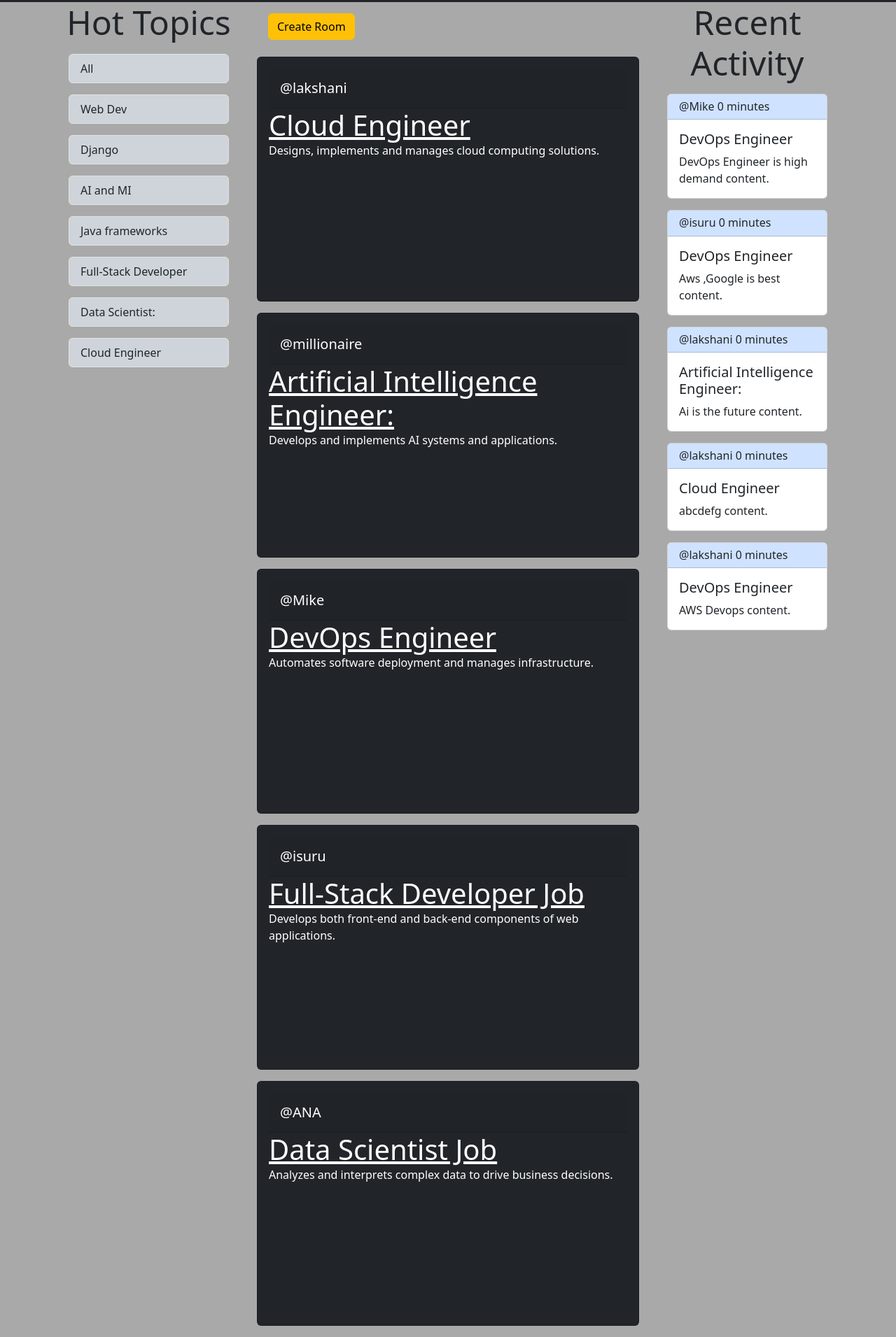
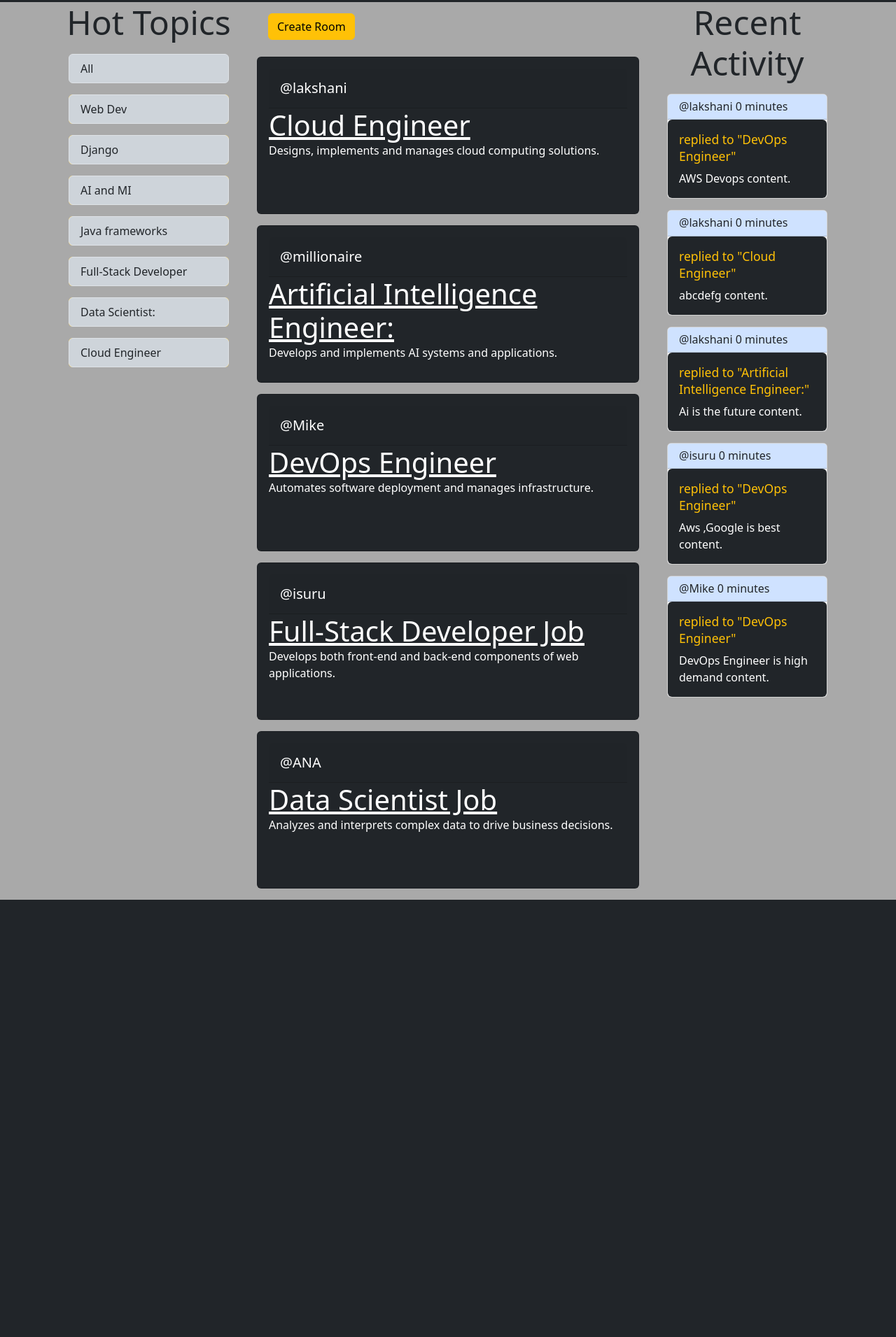
Before and after one commit to isurumanoddev/Django_project_1, a Django app: page / in a window 1280 px wide. Shown: the part 91-2002 px from the top of the page at 70% size. After the commit the page ends 1377 px from the top, so only its background shows below. Run offline with Django 4.2, Linux system fonts and the light colour scheme; data comes from the database, SQL or seed files in the repository.

Commit message:
recent activity completed

```diff
--- a/base/models.py
+++ b/base/models.py
@@ -34,5 +34,8 @@ class Message(models.Model):
     updated = models.DateTimeField(auto_now=True)
     created = models.DateTimeField(auto_now_add=True)
 
+    class Meta:
+        ordering = ["-updated", "-created"]
+
     def __str__(self):
         return self.body
--- a/templates/home.html
+++ b/templates/home.html
@@ -34,7 +34,7 @@
 					<div class="row ">
 						<div>
 							{% for room in rooms %}
-								<div class="card text-white bg-dark mb-3 " style="height: 350px; ">
+								<div class="card text-white bg-dark mb-3 " style="height: 225px; ">
 									<div class="card-body">
 
 										<div class="card-header">
@@ -72,10 +72,10 @@
 
 				{% for message in messages %}
 					<div class="card m-3">
-						<h6 class="card-header bg-primary-subtle"> @{{ message.user }} {{ message.created|timesince }}</h6>
-						<div class="card-body">
-							<h5 class="card-title">{{ message.room }}</h5>
-							<p class="card-text">{{ message.body }}
+						<h6 class="card-header bg-primary-subtle "> @{{ message.user }} {{ message.created|timesince }}</h6>
+						<div class="card-body bg-dark rounded-2 text-white">
+							<h5 class="card-title text-warning"><small> replied to "{{ message.room }}"</small> </h5>
+							<p class="card-text ">{{ message.body }}
 								content.</p>
 						</div>
 					</div>
```
